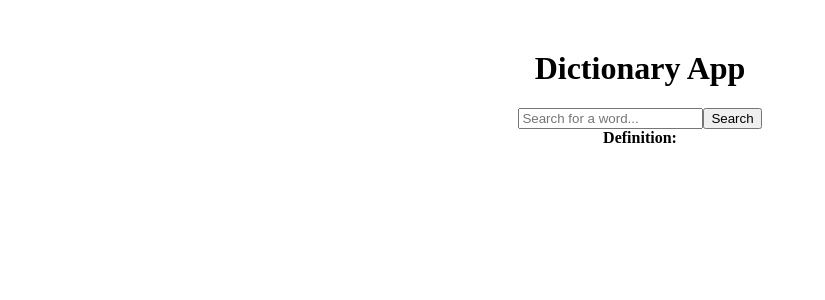
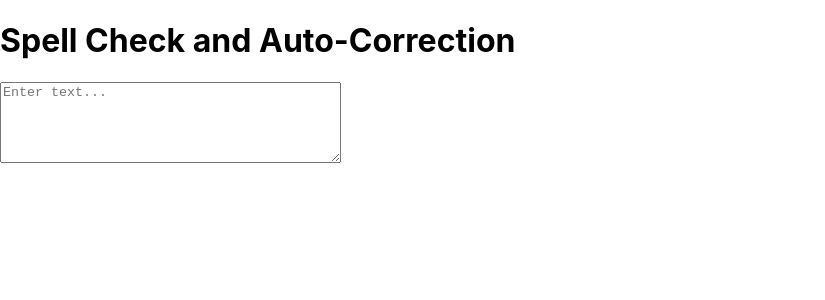
Before and after one commit to Utkarshbisht16/Xcountries, a React (Create React App) app: page / in a window 1280 px wide. Shown: the top 300 px of the page, without its empty margins (0-825 px from the left). Built offline with nearby package versions, Linux system fonts and the light colour scheme.

Commit message:
spellhcheck

```diff
--- a/src/App.js
+++ b/src/App.js
@@ -1,48 +1,47 @@
 import { useState } from "react";
 import "./styles.css";
+const customDictionary = {
+  teh: "the",
+
+  wrok: "work",
+
+  fot: "for",
+
+  exampl: "example",
+};
 
 export default function App() {
-  const [dictionary, setDictionary] = useState([
-    {
-    word: "React",
-    meaning: "A JavaScript library for building user interfaces."
-    },
-    { word: "Component", meaning: "A reusable building block in React." },
-    { word: "State", meaning: "An object that stores data for a component." }
-    // Add more words and meanings as needed
-    ]);
-
-    const [searchTerm, setSearchTerm] = useState("");
-    const [searchResult, setSearchResult] = useState("");
-
-    // Function to handle word search
-    const handleSearch = () => {
-    const foundWord = dictionary.find(
-    (entry) => entry.word.toLowerCase() === searchTerm.toLowerCase()
-    );
-    if (foundWord) {
-    setSearchResult(foundWord.meaning);
-    } else {
-    setSearchResult("Word not found in the dictionary.");
-    }
-    };
-
-    return (
-    <div className="App">
-    <h1>Dictionary App</h1>
+  const [text, setText] = useState("");
+  const [suggestions, setSuggestions] = useState("");
+  const handleChange = (e) => {
+    const inputText = e.target.value;
+    setText(inputText);
+    const words = inputText.split(" ");
+    const correctedWords = words.map((el) => {
+      const correctedWord = customDictionary[el.toLowerCase()];
+      return correctedWord || el;
+    });
+    const correctedText = correctedWords.join(" ");
+    const firstCorrection = correctedWords.find((el, idx) => {
+      return el !== words[idx];
+    });
+    setSuggestions(firstCorrection || "");
+  };
+  return (
     <div>
-    <input
-    type="text"
-    placeholder="Search for a word..."
-    value={searchTerm}
-    onChange={(e) => setSearchTerm(e.target.value)}
-    />
-    <button onClick={handleSearch}>Search</button>
+      <h1>Spell Check and Auto-Correction</h1>
+      <textarea
+        value={text}
+        onChange={handleChange}
+        placeholder="Enter text..."
+        rows={5}
+        cols={40}
+      />
+      {suggestions && (
+        <p>
+          Did you mean: <strong>{suggestions}</strong>?
+        </p>
+      )}
     </div>
-    <div>
-    <strong>Definition:</strong>
-    <p>{searchResult}</p>
-    </div>
-    </div>
-    );
-    }
+  );
+}
```
